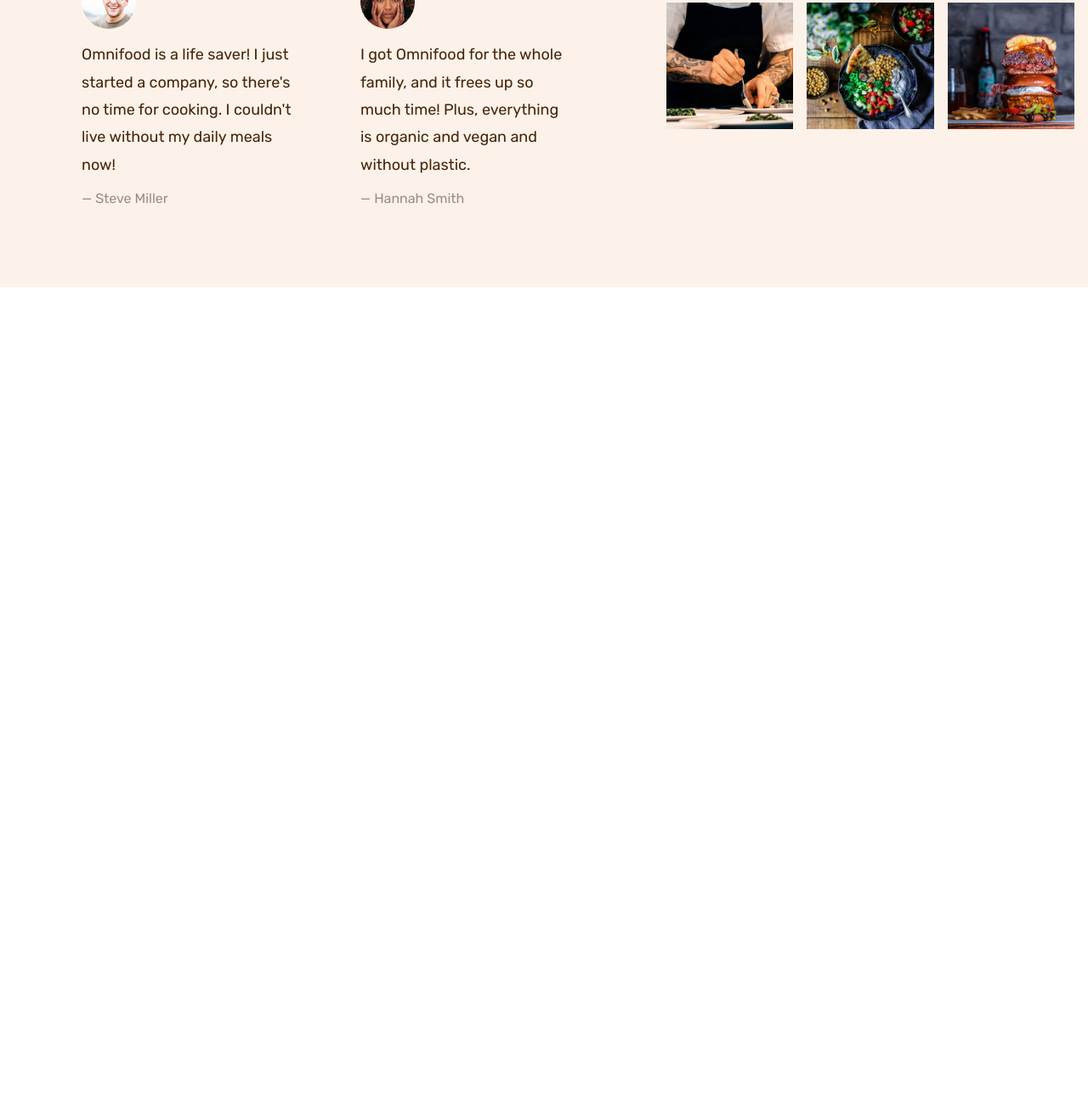
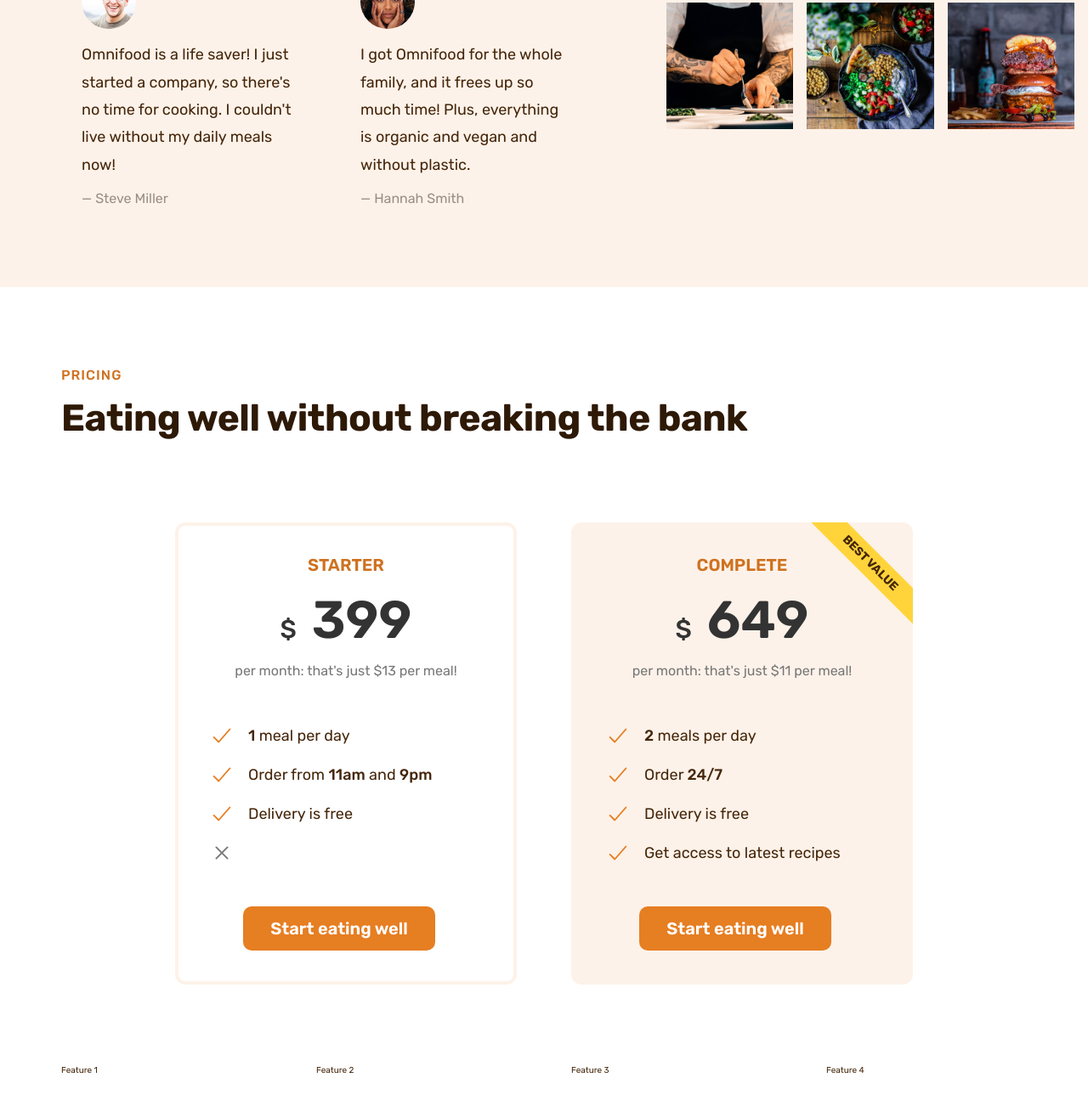
Before and after one commit to ashleighpresley/Omnifood, a plain HTML site: page index.html in a window 1280 px wide. Shown: the part 4313-5615 px from the top of the page at 85% size. Before the commit the page ends 4651 px from the top, so only its background shows below. Drawn offline with nearby package versions, Linux system fonts and the light colour scheme.

Commit message:
Pricing & Features Section - Pricing

```diff
--- a/css/style.css
+++ b/css/style.css
@@ -179,15 +179,52 @@
   border-bottom: 1px solid transparent;
 }
 
+.list {
+  list-style: none;
+  display: flex;
+  flex-direction: column;
+  gap: 1.6rem;
+}
+
+.list-item {
+  font-size: 1.8rem;
+  display: flex;
+  gap: 1.6rem;
+  align-items: center;
+}
+
+.list-icon {
+  width: 30px;
+  height: 30px;
+  color: #e67e22;
+}
+
+.list--not-available {
+  color: #777;
+}
+
 /********************************/
 /* HELPER ELEMENTS */
 /********************************/
+
+/* 1140 or 1200 pixels is the standard width size for webpages */
+.container {
+  max-width: 120rem;
+  padding: 0 3.2rem;
+  margin: 0 auto;
+}
 
 /* turn element into grid container */
 .grid {
   display: grid;
   column-gap: 6.4rem;
   row-gap: 9.6rem;
+}
+
+/* grid elements (with the grid class) that are NOT the last child of their parent elements
+will get a margin-bottom of 9.6rem*/
+.grid:not(:last-child) {
+  margin-bottom: 9.6rem;
 }
 
 /* add grid and grd--2-cols to class name of html parent element you want to have two columns on */
@@ -199,16 +236,13 @@
   grid-template-columns: repeat(3, 1fr);
 }
 
+.grid--4-cols {
+  grid-template-columns: repeat(4, 1fr);
+}
+
 .grid--center-v {
   /* aligns child elements of container element to center vertically */
   align-items: center;
-}
-
-/* 1140 or 1200 pixels is the standard width size for webpages */
-.container {
-  max-width: 120rem;
-  padding: 0 3.2rem;
-  margin: 0 auto;
 }
 /* you can create helper classes like these for generic properties you want to reuse on multiple elements
 (usually used just for margins). To ensure this class gets applies no matter what other styles are already on the element, you can use the keyword !important */
@@ -536,26 +570,6 @@
   color: #e67e22;
 }
 
-.list {
-  list-style: none;
-  display: flex;
-  flex-direction: column;
-  gap: 1.6rem;
-}
-
-.list-item {
-  font-size: 1.8rem;
-  display: flex;
-  gap: 1.6rem;
-  align-items: center;
-}
-
-.list-icon {
-  width: 30px;
-  height: 30px;
-  color: #e67e22;
-}
-
 .all-recipes {
   text-align: center;
   font-size: 1.8rem;
@@ -625,3 +639,80 @@
 .gallery-item img:hover {
   transform: scale(1.1);
 }
+
+/********************************/
+/* PRICING + FEATURES */
+/********************************/
+
+.section-pricing {
+  padding: 9.6rem 0;
+}
+
+.pricing-plan {
+  border-radius: 12px;
+  padding: 4rem;
+  width: 75%;
+}
+
+.pricing-plan--starter {
+  padding: 3.6rem;
+  border: 4px solid #fdf2e9;
+  justify-self: end;
+}
+
+.pricing-plan--complete {
+  background-color: #fdf2e9;
+  position: relative;
+  overflow: hidden;
+}
+
+.pricing-plan--complete::after {
+  content: "Best Value";
+  text-transform: uppercase;
+  font-size: 1.4rem;
+  font-weight: 700;
+  position: absolute;
+  top: 6%;
+  right: -18%;
+  transform: rotate(45deg);
+  padding: 0.8rem 8rem;
+  background-color: #ffd43b;
+}
+
+.plan-header {
+  text-align: center;
+  margin-bottom: 4.8rem;
+}
+
+.plan-name {
+  color: #cf711f;
+  font-weight: 600;
+  font-size: 2rem;
+  text-transform: uppercase;
+  letter-spacing: 0.5;
+  margin-bottom: 2.4rem;
+}
+
+.plan-price {
+  color: #333;
+  font-weight: 600;
+  font-size: 6.2rem;
+  margin-bottom: 1.6rem;
+}
+
+.plan-text {
+  font-size: 1.6rem;
+  line-height: 1.6;
+  color: #777;
+}
+
+.plan-price span {
+  font-weight: 500;
+  font-size: 3rem;
+  margin-right: 1.8rem;
+}
+
+.plan-sign-up {
+  text-align: center;
+  margin-top: 4.8rem;
+}
--- a/index.html
+++ b/index.html
@@ -427,6 +427,92 @@
           </figure>
         </div>
       </section>
+
+      <!-------------------------- PRICING + FEATURES -------------------------->
+      <section class="section-pricing">
+        <div class="container">
+          <span class="subheading">Pricing</span>
+          <h2 class="heading-secondary">
+            Eating well without breaking the bank
+          </h2>
+        </div>
+
+        <div class="container grid grid--2-cols">
+          <div class="pricing-plan pricing-plan--starter">
+            <header class="plan-header">
+              <p class="plan-name">Starter</p>
+              <p class="plan-price"><span>$</span>399</p>
+              <p class="plan-text">per month: that's just $13 per meal!</p>
+            </header>
+            <ul class="list">
+              <li class="list-item">
+                <ion-icon name="checkmark-outline" class="list-icon"></ion-icon>
+                <span><strong>1</strong> meal per day</span>
+              </li>
+              <li class="list-item">
+                <ion-icon name="checkmark-outline" class="list-icon"></ion-icon>
+                <span
+                  >Order from <strong>11am</strong> and
+                  <strong>9pm</strong></span
+                >
+              </li>
+              <li class="list-item">
+                <ion-icon name="checkmark-outline" class="list-icon"></ion-icon>
+                <span>Delivery is free</span>
+              </li>
+              <li class="list-item">
+                <ion-icon
+                  name="close-outline"
+                  class="list-icon list--not-available"
+                ></ion-icon>
+              </li>
+            </ul>
+            <div class="plan-sign-up">
+              <a href="#" class="btn btn--start margin-right-sm"
+                >Start eating well</a
+              >
+            </div>
+          </div>
+
+          <div class="pricing-plan pricing-plan--complete">
+            <header class="plan-header">
+              <p class="plan-name">Complete</p>
+              <p class="plan-price"><span>$</span>649</p>
+              <p class="plan-text">per month: that's just $11 per meal!</p>
+            </header>
+            <ul class="list">
+              <li class="list-item">
+                <ion-icon name="checkmark-outline" class="list-icon"></ion-icon>
+                <span><strong>2</strong> meals per day</span>
+              </li>
+              <li class="list-item">
+                <ion-icon name="checkmark-outline" class="list-icon"></ion-icon>
+                <span>Order <strong>24/7</strong></span>
+              </li>
+              <li class="list-item">
+                <ion-icon name="checkmark-outline" class="list-icon"></ion-icon>
+                <span>Delivery is free</span>
+              </li>
+              <li class="list-item">
+                <ion-icon name="checkmark-outline" class="list-icon"></ion-icon>
+                <span>Get access to latest recipes</span>
+              </li>
+            </ul>
+            <div class="plan-sign-up">
+              <a href="#" class="btn btn--start margin-right-sm"
+                >Start eating well</a
+              >
+            </div>
+          </div>
+        </div>
+
+        <div class="container grid grid--4-cols">
+          <div class="feature">Feature 1</div>
+          <div class="feature">Feature 2</div>
+          <div class="feature">Feature 3</div>
+          <div class="feature">Feature 4</div>
+        </div>
+      </section>
     </main>
   </body>
 </html>
```
